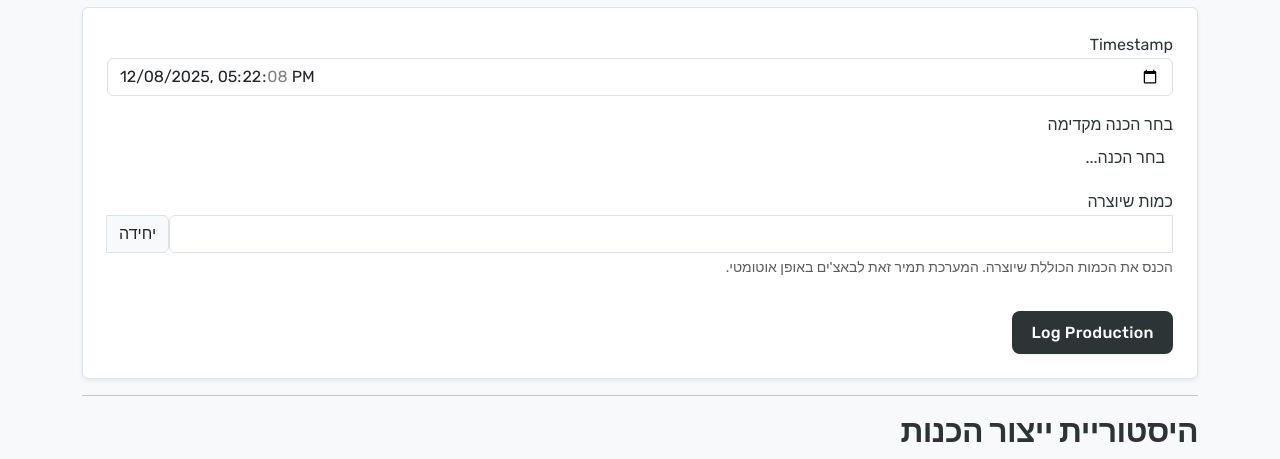
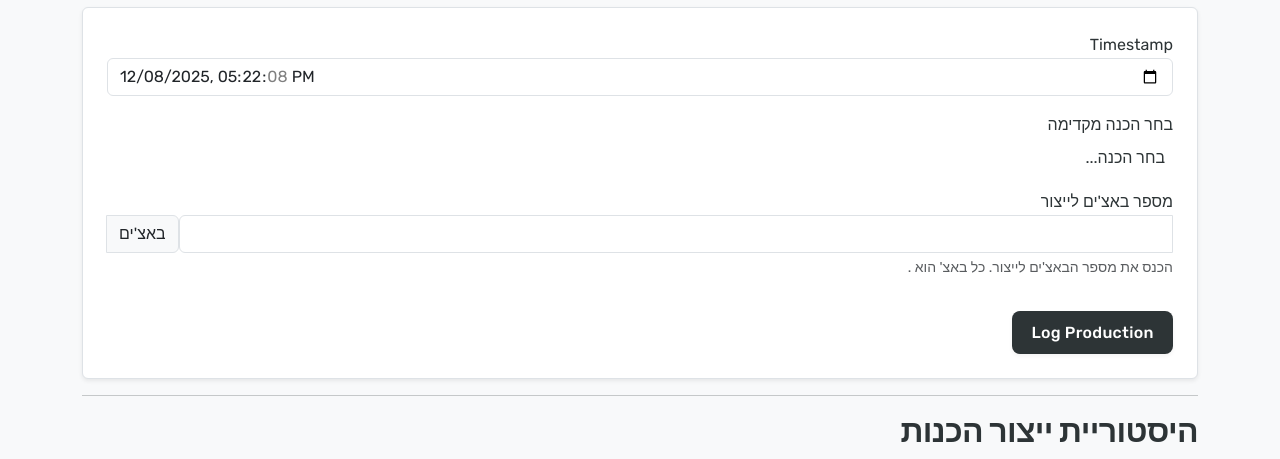
Before and after one commit to gabik/costflow, a Flask app: page /production/premakes in a window 1280 px wide. Shown: the part 149-608 px from the top of the page. Run offline with Flask 3, Linux system fonts and the light colour scheme; some libraries are stand-ins or nearby versions.

Commit message:
Fix: Premake production batch input and add stock validation

```diff
--- a/app/routes/production.py
+++ b/app/routes/production.py
@@ -45,11 +45,21 @@
                     })
 
                 elif component.component_type == 'premake':
-                    # Calculate premake cost
+                    # Calculate premake cost and validate stock
                     premake = Product.query.filter_by(id=component.component_id, is_premake=True).first()
                     if premake:
+                        required_qty = component.quantity * quantity_produced
+
+                        # Check if enough premake stock is available
+                        from .utils import calculate_premake_current_stock
+                        available_stock = calculate_premake_current_stock(premake.id)
+                        if available_stock < required_qty:
+                            raise InsufficientStockError(
+                                f"אין מספיק מלאי עבור {premake.name}. "
+                                f"נדרש: {required_qty:.2f} {premake.unit}, זמין: {available_stock:.2f} {premake.unit}"
+                            )
+
                         premake_cost_per_unit = calculate_premake_cost_per_unit(premake)
-                        required_qty = component.quantity * quantity_produced
                         material_cost = premake_cost_per_unit * required_qty
                         total_production_cost += material_cost
 
@@ -140,8 +150,8 @@
 def premake_production():
     if request.method == 'POST':
         premake_id = request.form['premake_id']
-        # quantity_produced from form is in UNITS (e.g. kg), but we store BATCHES
-        quantity_units = float(request.form['quantity_produced'])
+        # quantity_produced from form is now in BATCHES
+        quantity_batches = float(request.form['quantity_produced'])
 
         # Get premake from unified Product model
         premake = Product.query.filter_by(id=premake_id, is_premake=True).first()
@@ -151,11 +161,8 @@
 
         batch_size = premake.batch_size or 1
 
-        # Convert units (kg) to batches
-        if batch_size > 0:
-            quantity_batches = quantity_units / batch_size
-        else:
-            quantity_batches = quantity_units
+        # Calculate total units for stock log
+        quantity_units = quantity_batches * batch_size
 
         # Track total production cost
         total_production_cost = 0
@@ -273,7 +280,7 @@
 @production_blueprint.route('/production/premakes/edit/<int:log_id>', methods=['POST'])
 def edit_premake_production_log(log_id):
     log = ProductionLog.query.get_or_404(log_id)
-    new_quantity_units = float(request.form['quantity_produced'])
+    new_quantity_batches = float(request.form['quantity_produced'])
 
     # Get premake from product relationship (unified model)
     premake = log.product if log.product and log.product.is_premake else None
@@ -285,27 +292,17 @@
     if not premake:
         return "Premake not found", 404
 
-    # Calculate new batches
-    if premake.batch_size > 0:
-        new_quantity_batches = new_quantity_units / premake.batch_size
-    else:
-        new_quantity_batches = new_quantity_units
-
     old_qty_batches = log.quantity_produced
     old_qty_units = old_qty_batches * premake.batch_size
+    new_qty_units = new_quantity_batches * premake.batch_size
 
     # Update Production Log
     log.quantity_produced = new_quantity_batches
 
     # Update Stock Log
-    # We need to find the associated 'add' stock log.
-    # Since we don't have a direct foreign key, we look for a StockLog for this premake
-    # created at roughly the same time (within 1-2 seconds) with the old quantity.
-    # This is a bit brittle but standard for MVP without schema migration.
-
     # Better approach for correction: Add a correction StockLog (difference).
     # Difference = New - Old
-    diff_units = new_quantity_units - old_qty_units
+    diff_units = new_qty_units - old_qty_units
 
     if diff_units != 0:
         correction_log = StockLog(
@@ -316,7 +313,7 @@
         db.session.add(correction_log)
 
     db.session.commit()
-    log_audit("UPDATE", "ProductionLog", log.id, f"Updated premake production from {old_qty_units} to {new_quantity_units}")
+    log_audit("UPDATE", "ProductionLog", log.id, f"Updated premake production from {old_qty_batches} to {new_quantity_batches} batches")
 
     return redirect(url_for('production.premake_production'))
 
--- a/templates/premake_production.html
+++ b/templates/premake_production.html
@@ -2,6 +2,14 @@
 {% block title %}יומן ייצור הכנות מקדימות{% endblock %}
 {% block content %}
 <h1>יומן ייצור הכנות מקדימות</h1>
+
+{% if error %}
+<div class="alert alert-danger alert-dismissible fade show" role="alert">
+    <i class="bi bi-exclamation-triangle-fill me-2"></i>
+    {{ error }}
+    <button type="button" class="btn-close" data-bs-dismiss="alert" aria-label="Close"></button>
+</div>
+{% endif %}
 
 <!-- Form to Log New Premake Production -->
 <form method="POST" class="p-4 bg-white border rounded shadow-sm">
@@ -24,12 +32,12 @@
         </div>
     </div>
     <div class="form-group mb-3">
-        <label for="quantity_produced">כמות שיוצרה</label>
+        <label for="quantity_produced">מספר באצ'ים לייצור</label>
         <div class="input-group">
             <input type="number" id="quantity_produced" name="quantity_produced" class="form-control" step="0.1" required oninput="updateProductionDetails()">
-            <span class="input-group-text" id="unit_display">יחידה</span>
+            <span class="input-group-text">באצ'ים</span>
         </div>
-        <div class="form-text">הכנס את הכמות הכוללת שיוצרה. המערכת תמיר זאת לבאצ'ים באופן אוטומטי.</div>
+        <div class="form-text">הכנס את מספר הבאצ'ים לייצור. כל באצ' הוא <span id="batch_size_info" class="fw-bold"></span>.</div>
     </div>
 
     <div id="production_summary" style="display: none;" class="mt-4">
@@ -79,11 +87,11 @@
     <tr>
         <td>{{ log.timestamp.strftime('%Y-%m-%d %H:%M:%S') }}</td>
         <td>{{ log.product.name }}</td>
-        <td>{{ "%.2f"|format(log.quantity_produced * log.product.batch_size) }} {{ log.product.unit }}</td>
+        <td>{{ "%.2f"|format(log.quantity_produced) }} באצ'ים ({{ "%.2f"|format(log.quantity_produced * log.product.batch_size) }} {{ log.product.unit }})</td>
         <td>
             <button type="button" class="btn btn-sm btn-outline-primary" data-bs-toggle="modal" data-bs-target="#editPremakeProductionModal"
                     data-log-id="{{ log.id }}" data-premake-name="{{ log.product.name }}"
-                    data-quantity-units="{{ '%.2f'|format(log.quantity_produced * log.product.batch_size) }}" data-unit="{{ log.product.unit }}">
+                    data-quantity-batches="{{ '%.2f'|format(log.quantity_produced) }}" data-batch-size="{{ log.product.batch_size }}" data-unit="{{ log.product.unit }}">
                 {{ _('Edit') }}
             </button>
             <form action="{{ url_for('production.delete_premake_production_log', log_id=log.id) }}" method="POST" class="d-inline" onsubmit="return confirm('{{ _('Are you sure you want to delete this premake production log?') }}');">
@@ -110,12 +118,12 @@
                         <input type="text" class="form-control" id="edit_premake_name" readonly>
                     </div>
                     <div class="mb-3">
-                        <label for="edit_premake_quantity_produced" class="form-label">{{ _('Quantity Produced') }}</label>
+                        <label for="edit_premake_quantity_produced" class="form-label">מספר באצ'ים</label>
                         <div class="input-group">
                             <input type="number" class="form-control" id="edit_premake_quantity_produced" name="quantity_produced" step="0.1" required>
-                            <span class="input-group-text" id="edit_premake_unit_display"></span>
+                            <span class="input-group-text">באצ'ים</span>
                         </div>
-                        <div class="form-text">{{ _('Enter the total weight produced (in units). The system will convert this to batches automatically.') }}</div>
+                        <div class="form-text">הכנס את מספר הבאצ'ים שיוצרו. כל באצ' הוא <span id="edit_batch_size_display" class="fw-bold"></span>.</div>
                     </div>
                 </div>
                 <div class="modal-footer">
@@ -171,19 +179,20 @@
 
             var logId = button.dataset.logId;
             var premakeName = button.dataset.premakeName;
-            var quantityUnits = button.dataset.quantityUnits;
+            var quantityBatches = button.dataset.quantityBatches;
+            var batchSize = button.dataset.batchSize;
             var unit = button.dataset.unit;
 
             var modalTitle = editPremakeProductionModal.querySelector('.modal-title');
             var editPremakeNameInput = editPremakeProductionModal.querySelector('#edit_premake_name');
             var editPremakeQuantityInput = editPremakeProductionModal.querySelector('#edit_premake_quantity_produced');
-            var editPremakeUnitDisplay = editPremakeProductionModal.querySelector('#edit_premake_unit_display');
+            var editBatchSizeDisplay = editPremakeProductionModal.querySelector('#edit_batch_size_display');
             var editForm = editPremakeProductionModal.querySelector('#editPremakeProductionForm');
 
             if (modalTitle) modalTitle.textContent = `{{ _('Edit Premake Production Quantity for') }} ${premakeName}`;
             if (editPremakeNameInput) editPremakeNameInput.value = premakeName;
-            if (editPremakeQuantityInput) editPremakeQuantityInput.value = quantityUnits;
-            if (editPremakeUnitDisplay) editPremakeUnitDisplay.textContent = unit;
+            if (editPremakeQuantityInput) editPremakeQuantityInput.value = quantityBatches;
+            if (editBatchSizeDisplay) editBatchSizeDisplay.textContent = `${parseFloat(batchSize).toFixed(2)} ${unit}`;
 
             if (editForm) {
                 var actionUrl = "{{ url_for('production.edit_premake_production_log', log_id=0) }}";
@@ -195,24 +204,24 @@
 
 function fetchRecipeData(premakeId) {
     console.log('Fetching recipe for premake:', premakeId);
-    const quantity = parseFloat(document.getElementById('quantity_produced').value) || 1;
-    fetch(`/api/premake_recipe/${premakeId}?quantity=${quantity}`)
+    const batches = parseFloat(document.getElementById('quantity_produced').value) || 1;
+    fetch(`/api/premake_recipe/${premakeId}?quantity=${batches}`)
         .then(response => {
             if (!response.ok) throw new Error('Network response was not ok');
             return response.json();
         })
         .then(data => {
             currentRecipe = data;
-            currentRecipe.fetched_quantity = quantity;
+            currentRecipe.fetched_quantity = batches;
 
-            // Update unit display
-            const unitDisplay = document.getElementById('unit_display');
+            // Update batch size info
             const batchInfo = document.getElementById('batch_info');
             const batchSizeDisplay = document.getElementById('batch_size_display');
+            const batchSizeInfo = document.getElementById('batch_size_info');
 
-            unitDisplay.innerText = data.unit;
             batchInfo.style.display = 'block';
             batchSizeDisplay.innerText = `${data.batch_size.toFixed(2)} ${data.unit}`;
+            batchSizeInfo.innerText = `${data.batch_size.toFixed(2)} ${data.unit}`;
 
             updateProductionDetails();
             document.getElementById('production_summary').style.display = 'block';
@@ -224,14 +233,14 @@
     if (!currentRecipe) return;
 
     const qtyInput = document.getElementById('quantity_produced');
-    const quantity = parseFloat(qtyInput.value) || 0;
+    const batches = parseFloat(qtyInput.value) || 0;
 
-    // Update Total Units (total weight/units)
-    const totalUnits = quantity;
-    document.getElementById('total_units_display').innerText = `${totalUnits.toFixed(2)} ${currentRecipe.unit}`;
+    // Update Total Units (batches × batch_size)
+    const totalUnits = batches * currentRecipe.batch_size;
+    document.getElementById('total_units_display').innerText = `${batches.toFixed(2)} באצ'ים (${totalUnits.toFixed(2)} ${currentRecipe.unit})`;
 
     // If quantity changed significantly, fetch updated breakdown
-    if (quantity > 0 && (!currentRecipe.fetched_quantity || Math.abs(currentRecipe.fetched_quantity - quantity) > 0.01)) {
+    if (batches > 0 && (!currentRecipe.fetched_quantity || Math.abs(currentRecipe.fetched_quantity - batches) > 0.01)) {
         const premakeId = document.getElementById('premake_id').value;
         if (premakeId) {
             fetchRecipeData(premakeId);
@@ -296,7 +305,7 @@
             }
         } else {
             // Fallback for premakes, packaging, unlimited materials, or old data structure
-            const usage = comp.qty_per_batch * quantity;
+            const usage = comp.qty_per_batch * batches;
             const cost = usage * comp.cost_per_unit;
             totalRecipeCost += cost;
 
```
